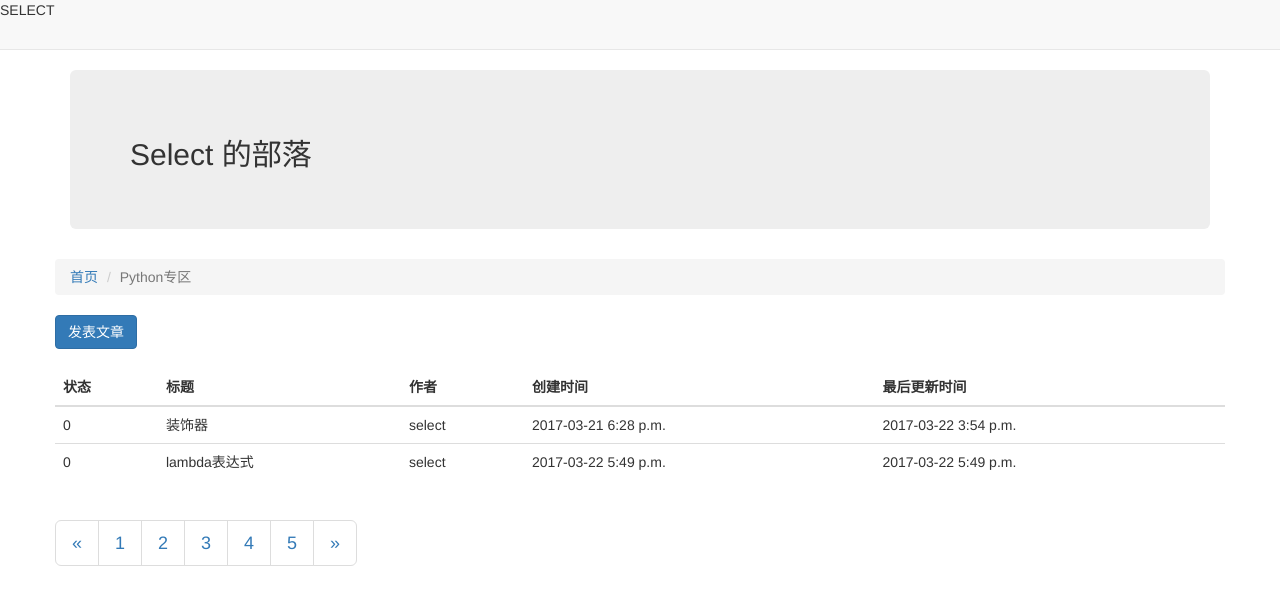
After one commit to YanJa/myforum, a Django app: page /article/list/1 in a window 1280 px wide. The commit adds this page. Shown: the top 605 px of the page. Run offline with Django 3.2, Linux system fonts and the light colour scheme; data comes from the database, SQL or seed files in the repository; both versions use the stored data as it was after the commit; some libraries are stand-ins or nearby versions.

Commit message:
20170324
离职
备份一些项目数据

```diff
--- a/forum/article/models.py
+++ b/forum/article/models.py
@@ -4,9 +4,10 @@ from block.models import Block
 
 
 class Article(models.Model):
-    block = models.ForeignKey(Block, verbose_name="版块ID")
-    title = models.CharField("版块名称", max_length=100)
-    content = models.CharField("版块描述", max_length=1000)
+    block = models.ForeignKey(Block, verbose_name="所属版块")  # block外键,这个列是别个表的主键
+    title = models.CharField("文章名称", max_length=100)
+    content = models.CharField("文章描述", max_length=1000)
+    author = models.CharField("文章作者", max_length=20)
     status = models.IntegerField("状态", choices=((0, "正常"), (1, "删除")))
     create_timestamp = models.DateTimeField("创建时间", auto_now_add=True)
     last_update_timestamp = models.DateTimeField("最后更新时间", auto_now=True)
--- /dev/null
+++ b/forum/article/templates/article_list.html
@@ -0,0 +1,55 @@
+{% extends "base.html" %}
+{% block title %}
+<title>文章列表</title>
+{% endblock %}
+
+{% block content %}
+    <ol class="breadcrumb">
+      <li><a href="/">首页</a></li>
+      <li class="active">{{ b.name }}</li>
+    </ol>
+    <a href="/article/create/{{ b.id }}"><button type="button" class="btn btn-primary">发表文章</button></a>
+    <br /><br />
+    <table class="table table-hover">
+        <thead><!-- thead表头, tr是行, th是单元格-->
+            <tr>
+                <th>状态</th>
+                <th>标题</th>
+                <th>作者</th>
+                <th>创建时间</th>
+                <th>最后更新时间</th>
+            </tr>
+        </thead>
+        <tbody><!-- tbody表体, tr是行, td是单元格-->
+            {% for article in articles %}
+                <tr>
+                    <td>{{ article.status }}</td>
+                    <td>{{ article.title }}</td>
+                    <td>{{ article.author }}</td>
+                    <td>{{ article.create_timestamp|date:"Y-m-d P" }}</td>
+                    <td>{{ article.last_update_timestamp|date:"Y-m-d P" }}</td>
+                </tr>
+            {% endfor %}
+        </tbody>
+    </table>
+
+    <nav aria-label="Page navigation">
+      <ul class="pagination pagination-lg">
+        <li>
+          <a href="#" aria-label="Previous">
+            <span aria-hidden="true">&laquo;</span>
+          </a>
+        </li>
+        <li><a href="#">1</a></li>
+        <li><a href="#">2</a></li>
+        <li><a href="#">3</a></li>
+        <li><a href="#">4</a></li>
+        <li><a href="#">5</a></li>
+        <li>
+          <a href="#" aria-label="Next">
+            <span aria-hidden="true">&raquo;</span>
+          </a>
+        </li>
+      </ul>
+    </nav>
+{% endblock %}
--- /dev/null
+++ b/forum/article/urls.py
@@ -0,0 +1,8 @@
+# -*- coding:utf-8 -*-
+from django.conf.urls import url
+from article import views
+
+urlpatterns = [
+    url(r'list/(?P<block_id>\d+)', views.article_list),
+    url(r'create/(?P<block_id>\d+)', views.article_create)
+]
--- a/forum/article/views.py
+++ b/forum/article/views.py
@@ -1,3 +1,35 @@
-from django.shortcuts import render
+# -*- coding:utf-8 -*-
+from django.shortcuts import render, redirect
+from block.models import Block
+from .models import Article
+# Create your views here.
 
-# Create your views here.
+
+def article_list(request, block_id):
+    block_id = int(block_id)
+    block = Block.objects.get(id=block_id)
+    article_obj = Article.objects.filter(block=block, status=0)
+    return render(request, "article_list.html", {"articles": article_obj, "b": block})
+
+
+def article_create(request, block_id):
+    block_id = int(block_id)
+    block = Block.objects.get(id=block_id)
+    if request.method == "GET":
+        return render(request, "article_create.html", {"b": block})
+    else:
+        title = request.POST["title"].strip()
+        content = request.POST["content"].strip()
+        if not title or not content:
+            return render(request, "article_create.html",
+                          {"error": "标题和内容都不为空",
+                           "b": block})
+        if len(title) >10 or len(content) > 100:
+            return render(request, "article_create.html",
+                          {"error": "标题或内容太长了",
+                           "title": title,
+                           "content": content,
+                           "b": block})
+        article = Article(block=block, title=title, content=content, status=0)
+        article.save()
+        return redirect("/article/list/%s" % block_id)
--- a/forum/block/admin.py
+++ b/forum/block/admin.py
@@ -7,5 +7,9 @@ from article.models import Article
 class BlockAdmin(admin.ModelAdmin):
     list_display = ("name", "desc", "manager_name", "status")
 
+
+class ArticleAdmin(admin.ModelAdmin):
+    list_display = ("title", "block", "content", "author", "status")
+
 admin.site.register(Block, BlockAdmin)
-admin.site.register(Article)
+admin.site.register(Article, ArticleAdmin)
--- a/forum/forum/settings.py
+++ b/forum/forum/settings.py
@@ -107,7 +107,7 @@ AUTH_PASSWORD_VALIDATORS = [
 
 # LANGUAGE_CODE = 'en-us'
 LANGUAGE_CODE = 'zh-hans'
-TIME_ZONE = 'UTC'
+TIME_ZONE = 'Asia/Shanghai'
 
 USE_I18N = True
 
--- a/forum/forum/urls.py
+++ b/forum/forum/urls.py
@@ -13,12 +13,13 @@ Including another URLconf
     1. Import the include() function: from django.conf.urls import url, include
     2. Add a URL to urlpatterns:  url(r'^blog/', include('blog.urls'))
 """
-from django.conf.urls import url
+from django.conf.urls import url, include
 from django.contrib import admin
 
 from forum import views
 
 urlpatterns = [
     url(r'^admin/', admin.site.urls),
-    url(r'^$', views.index)
+    url(r'^$', views.index),
+    url(r'^article/', include("article.urls"))
 ]
--- a/forum/forum/views.py
+++ b/forum/forum/views.py
@@ -3,11 +3,6 @@ from block.models import Block
 
 
 def index(request):
-    # block_info = [{"name": "Go专区", "desc": "go语言学习", "manager": "select"},
-    #               {"name": "Python专区", "desc": "python语言学习", "manager": "select1"},
-    #               {"name": "Docker专区", "desc": "docker容器学习", "manager": "select2"},
-    #               {"name": "Django专区", "desc": "django基础学习", "manager": "select3"},
-    #               ]
     # block_info = Block.objects.all().order_by("-id")
     block_info = Block.objects.filter(status=0).order_by("-id")
     return render(request, "index.html", {"blocks": block_info})
--- /dev/null
+++ b/forum/templates/base.html
@@ -0,0 +1,31 @@
+<!DOCTYPE html>
+<html lang="lang=zh-CN">
+<head>
+    <meta charset="UTF-8">
+    {% block title %}
+    <title>select‘ home</title>
+    {% endblock %}
+    <link rel="stylesheet" href="https://cdn.bootcss.com/bootstrap/3.3.7/css/bootstrap.min.css"
+          integrity="sha384-BVYiiSIFeK1dGmJRAkycuHAHRg32OmUcww7on3RYdg4Va+PmSTsz/K68vbdEjh4u" crossorigin="anonymous">
+    <script src="https://cdn.bootcss.com/bootstrap/3.3.7/js/bootstrap.min.js"
+            integrity="sha384-Tc5IQib027qvyjSMfHjOMaLkfuWVxZxUPnCJA7l2mCWNIpG9mGCD8wGNIcPD7Txa" crossorigin="anonymous"></script>
+</head>
+<body>
+<nav class="navbar navbar-default navbar-static-top">
+  <span>SELECT</span>
+</nav>
+    <div class="container">
+        <div class="row">
+            <div class="col-xs-12 col-md-12">
+                <div class="jumbotron">
+                    <h2>Select 的部落</h2>
+                </div>
+            </div>
+        </div>
+        <div class="row">
+            {% block content %}
+            {% endblock %}
+        </div>
+    </div>
+</body>
+</html>
```
Also changed, not shown: forum/article/templates/article_create.html (added, +44 -0 lines), forum/templates/index.html (+4 -30 lines), forum/article/migrations/0002_auto_20170322_1552.py (added), forum/db.sqlite3.
